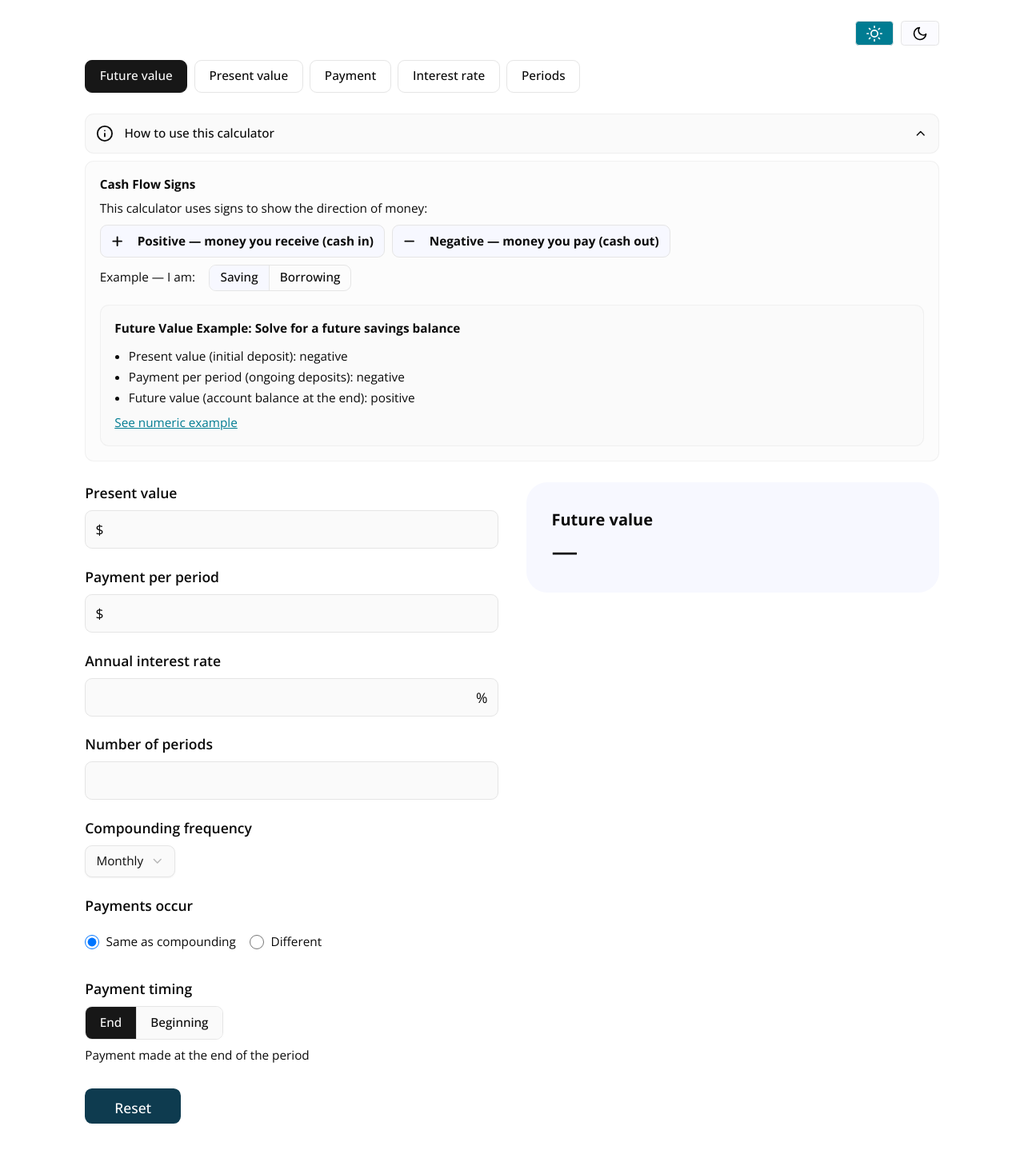
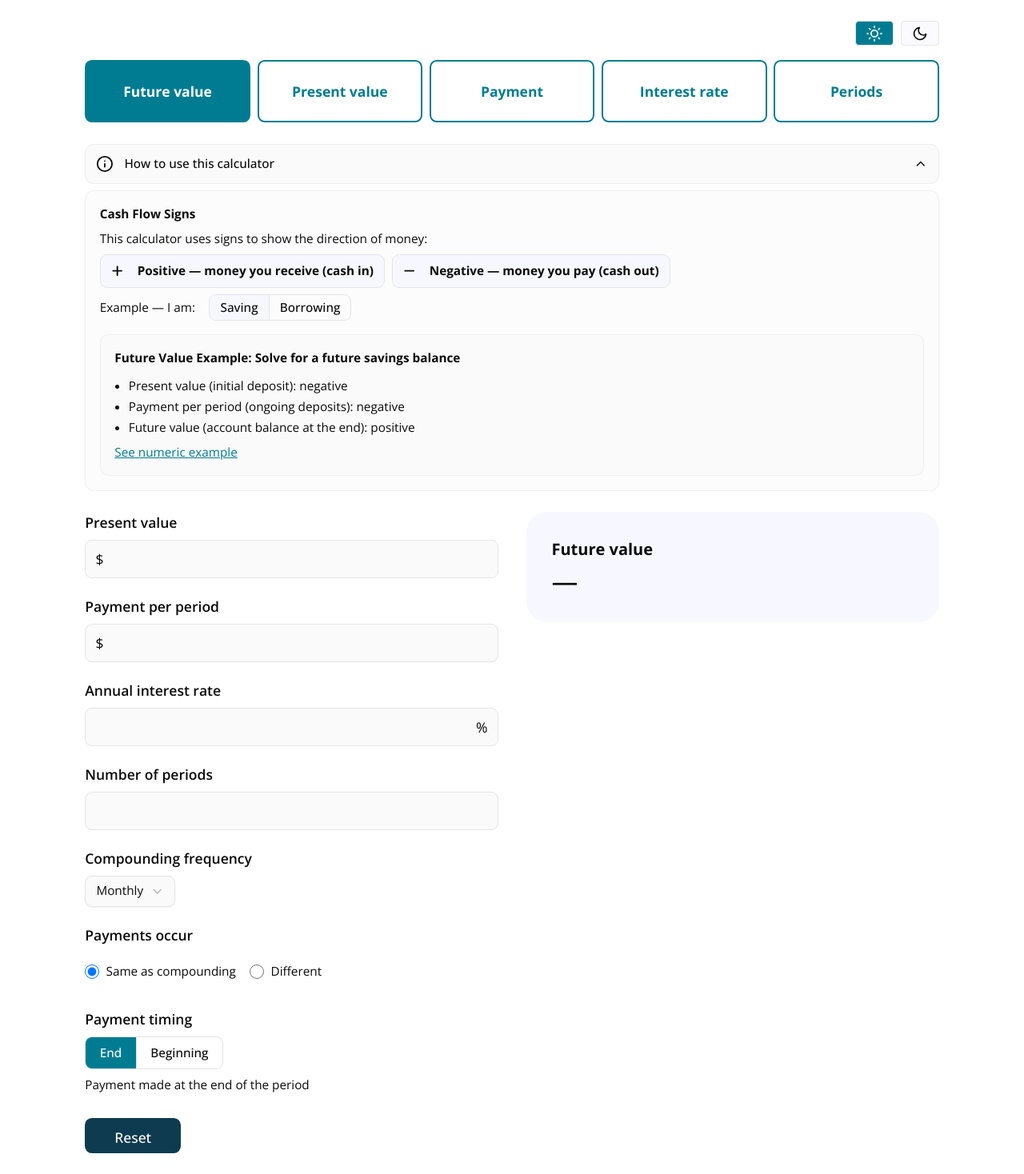
Before and after one commit to SU-SWS/ifdm_learning_apps, a Next.js app: page /interactives/time-value-money-calculator in a window 1280 px wide. Shown: the whole page at 80% size. Before the commit the page ends 1431 px from the top, so only its background shows below. Built offline with nearby package versions, Linux system fonts and the light colour scheme.

Commit message:
UI Design issues marked high or up for TVM

```diff
--- a/app/interactives/time-value-money-calculator/page.tsx
+++ b/app/interactives/time-value-money-calculator/page.tsx
@@ -15,6 +15,7 @@ import {
 import { Info, ChevronDown, ChevronUp } from "lucide-react"
 import ThemeToggle from "@/app/lib/theme-toggle"
 import { FaPlus, FaMinus } from "react-icons/fa6"
+import { Tabs, TabsList, TabsTrigger } from "@/app/ui/components/tabs"
 
 type SolveFor = "FV" | "PV" | "PMT" | "RATE" | "NPER"
 type PaymentTiming = "end" | "beginning"
@@ -654,28 +655,29 @@ export default function Page() {
         {/* Solve-for tabs */}
         <div className="mb-6">
           <h2 className="sr-only">Solve for</h2>
-          <div className="flex flex-wrap gap-2">
-            {SOLVE_OPTIONS.map((option) => (
-              <button
-                key={option.value}
-                onClick={() => {
-                  if (option.value !== solveFor) {
-                    setPresentValue(""); setFutureValue(""); setPayment("")
-                    setAnnualRate(""); setPeriods("")
+          <Tabs
+            value={solveFor}
+            onValueChange={(value) => {
+              const next = value as SolveFor
+              if (next !== solveFor) {
+                setPresentValue("")
+                setFutureValue("")
+                setPayment("")
+                setAnnualRate("")
+                setPeriods("")
                 setPaymentFrequencyMode("same")
               }
-                  setSolveFor(option.value)
+              setSolveFor(next)
             }}
-                className={`cursor-pointer px-4 py-2 text-sm font-medium rounded-md transition-colors border ${
-                  solveFor === option.value
-                    ? "bg-primary text-primary-foreground border-primary"
-                    : "bg-transparent border-border hover:text-foreground hover:border-foreground/30"
-                }`}
           >
+            <TabsList className="grid grid-cols-1 sm:grid-cols-2 md:grid-cols-5 mb-0 p-0 w-full">
+              {SOLVE_OPTIONS.map((option) => (
+                <TabsTrigger key={option.value} value={option.value}>
                   {option.label}
-              </button>
+                </TabsTrigger>
               ))}
-          </div>
+            </TabsList>
+          </Tabs>
         </div>
 
         <HowToUseInfoBox />
@@ -903,8 +905,8 @@ export default function Page() {
                     onClick={() => setPaymentTiming(timing)}
                     className={`cursor-pointer px-4 py-2 text-sm font-medium transition-colors ${i > 0 ? "border-l border-border" : ""} ${
                       paymentTiming === timing
-                        ? "bg-primary text-primary-foreground"
-                        : "bg-card hover:text-foreground"
+                        ? "bg-lagunita text-white"
+                        : " hover:text-foreground"
                     }`}
                   >
                     {timing.charAt(0).toUpperCase() + timing.slice(1)}
```
Lines whose indentation alone changed are shown as unchanged.
